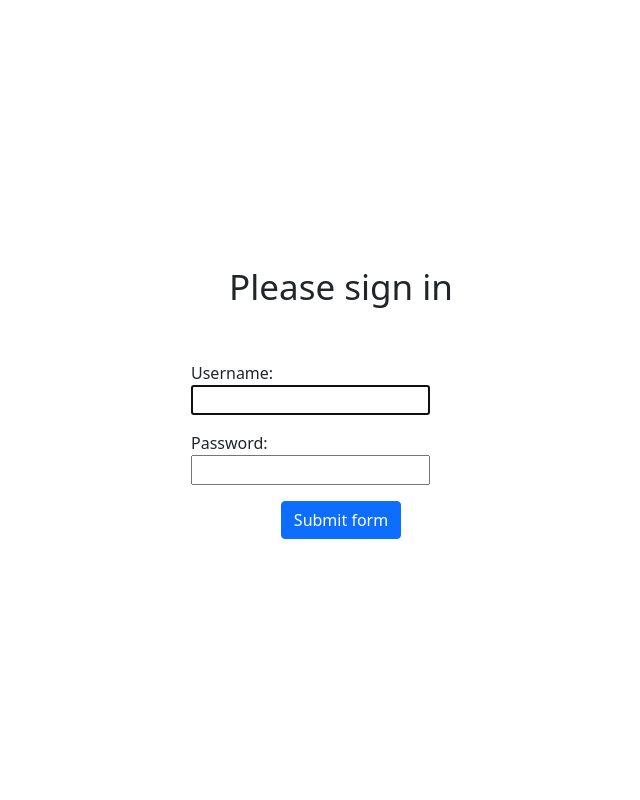
After one commit to QuangHiep2000/App_Django, a Django app: page /login/ in a window 1280 px wide. The commit adds this page. Shown: the whole page, without its empty margins (299-939 px from the left). Run offline with Django 3.2, Linux system fonts and the light colour scheme.

Commit message:
code login

```diff
--- /dev/null
+++ b/blog/forms.py
@@ -0,0 +1,5 @@
+from django import forms
+
+class LoginForm(forms.Form):
+    username = forms.CharField(label='username', max_length=100),
+    password = forms.CharField(label='password', max_length=100),
--- a/blog/urls.py
+++ b/blog/urls.py
@@ -12,6 +12,8 @@ urlpatterns = [
     path('', views.AdminPage.as_view()),
     path('blog/blog-<str:slug>', views.BlogSlug.as_view()),
     path('blog/blog-<str:slug>/content', views.get_content_blog, name='api_blog'),
+    path('login/', views.BlogLogin.as_view(), name='login'),
+    path('register', views.RegisterPage.as_view(), name='register')
 ]
 
 # router = DefaultRouter()
--- a/blog/views.py
+++ b/blog/views.py
@@ -1,6 +1,10 @@
+from django.contrib.auth.forms import UserCreationForm, UsernameField
+from django.contrib.auth.models import User
+from django.contrib.auth.views import LoginView
 from django.core.paginator import Paginator
+from django import forms
 from django.urls import reverse
-from django.views.generic import TemplateView
+from django.views.generic import TemplateView, FormView
 
 # Create your views here.
 from django.http import HttpResponse, JsonResponse
@@ -10,6 +14,7 @@ from rest_framework.permissions import AllowAny
 from rest_framework.response import Response
 
 from blog.models import Blog, Category
+from blog.forms import LoginForm
 from blog.serializers import BlogSerializer
 from rest_framework.decorators import api_view
 
@@ -106,6 +111,56 @@ class BlogSlug(TemplateView):
             context['slug'] = kwargs.get('slug')
             return context
 
+
+# class BlogLogin(TemplateView):
+#     template_name = "blog/login.html"
+#
+#     def get_context_data(self, **kwargs):
+#         context = super().get_context_data(**kwargs)
+#         form = LoginForm()
+#         context['form_data'] = form
+#         print(form)
+#         return context
+
+
+class BlogLogin(LoginView):
+    template_name = "blog/login.html"
+
+    # def get_context_data(self, **kwargs):
+    #     # context = super().get_context_data(**kwargs)
+    #     form = LoginForm()
+    #     context = {}
+    #     context['form_data'] = form
+    #     print(form)
+    #     return context
+
+
+class RegisterForm(UserCreationForm):
+    email = forms.EmailField(required=True)
+
+    class Meta:
+        model = User
+        fields = ('username', 'email')
+        field_classes = {'username': UsernameField}
+        widgets = {
+            'email': forms.EmailInput(attrs={'required': True})
+        }
+
+
+class RegisterPage(FormView):
+    template_name = "blog/register.html"
+    form_class = RegisterForm
+
+    def form_valid(self, form):
+        data = form.cleaned_data
+        new_user = User.objects.create_user(
+            username=data['username'],
+            password=data['password1'],
+            email=data['email']
+        )
+        # url = f"{reverse('register')}"
+
+
 @csrf_exempt
 @api_view(['GET', 'PUT', 'DELETE'])
 def get_content_blog(request, **kwargs):
--- a/templates/blog/category.html
+++ b/templates/blog/category.html
@@ -5,6 +5,7 @@
 {#    <link rel="stylesheet" href="styles.css"/>#}
     <meta charset="utf-8" />
     <link href="https://cdn.jsdelivr.net/npm/bootstrap@5.0.2/dist/css/bootstrap.min.css" rel="stylesheet" integrity="sha384-EVSTQN3/azprG1Anm3QDgpJLIm9Nao0Yz1ztcQTwFspd3yD65VohhpuuCOmLASjC" crossorigin="anonymous">
+    <meta name="viewport" content="width=device-width, initial-scale=1.0">
 </head>
 
 <body onload="activePage()">
--- a/templates/blog/index.html
+++ b/templates/blog/index.html
@@ -4,6 +4,7 @@
     <title>MyApp</title>
     <link rel="stylesheet" href="styles.css">
     <link href="https://cdn.jsdelivr.net/npm/bootstrap@5.0.2/dist/css/bootstrap.min.css" rel="stylesheet" integrity="sha384-EVSTQN3/azprG1Anm3QDgpJLIm9Nao0Yz1ztcQTwFspd3yD65VohhpuuCOmLASjC" crossorigin="anonymous">
+    <meta name="viewport" content="width=device-width, initial-scale=1.0">
 </head>
 
 <body>
--- /dev/null
+++ b/templates/blog/login.html
@@ -0,0 +1,47 @@
+<!DOCTYPE html>
+<html>
+<head>
+    <title>MyApp</title>
+    {#    <link rel="stylesheet" href="styles.css">#}
+    <meta charset="utf-8"/>
+    <link href="https://cdn.jsdelivr.net/npm/bootstrap@5.1.3/dist/css/bootstrap.min.css"
+          rel="stylesheet" integrity="sha384-1BmE4kWBq78iYhFldvKuhfTAU6auU8tT94WrHftjDbrCEXSU1oBoqyl2QvZ6jIW3"
+          crossorigin="anonymous">
+    <meta name="viewport" content="width=device-width, initial-scale=1.0">
+    <style>
+        html, body {
+            height: 100%;
+        }
+    </style>
+</head>
+
+<body onload="getContent()">
+<div class="container-md">
+    <div class="d-flex justify-content-center align-items-center flex-column" style="height: 100vh">
+        <div class="mb-5" style="font-size: 35px">Please sign in</div>
+        <form style="width: 300px;" action="" method="post">
+            {% csrf_token %}
+            {#                <div class="form-floating mb-3">#}
+            {#                      <input type="text" class="form-control" id="floatingInput" placeholder="name@example.com">#}
+            {#                      <label for="floatingInput">Username</label>#}
+            {#                </div>#}
+            {#                <div class="form-floating">#}
+            {#                    <input type="password" class="form-control" id="floatingPassword" placeholder="Password">#}
+            {#                    <label for="floatingPassword">Password</label>#}
+            {#                </div>#}
+            {#                <div class="col-12">#}
+            {#                    <button class="btn btn-primary mt-3" style="margin: 0 auto; display: block" type="submit">Submit form</button>#}
+            {#                </div>#}
+            {{ form.as_p }}
+            <div class="col-12">
+                <button class="btn btn-primary mt-3" style="margin: 0 auto; display: block" type="submit">Submit form
+                </button>
+            </div>
+        </form>
+    </div>
+</div>
+</body>
+<script>
+
+</script>
+</html>
```
Also changed, not shown: templates/blog/blog_slug.html (+1 -11 lines), templates/blog/register.html (added, +48 -0 lines).
